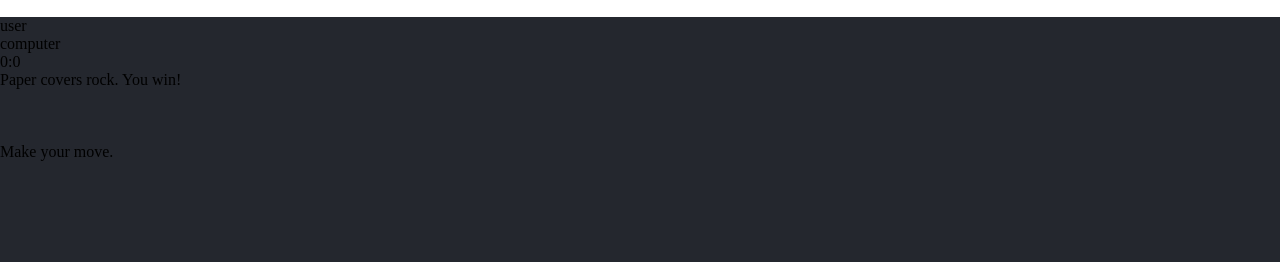
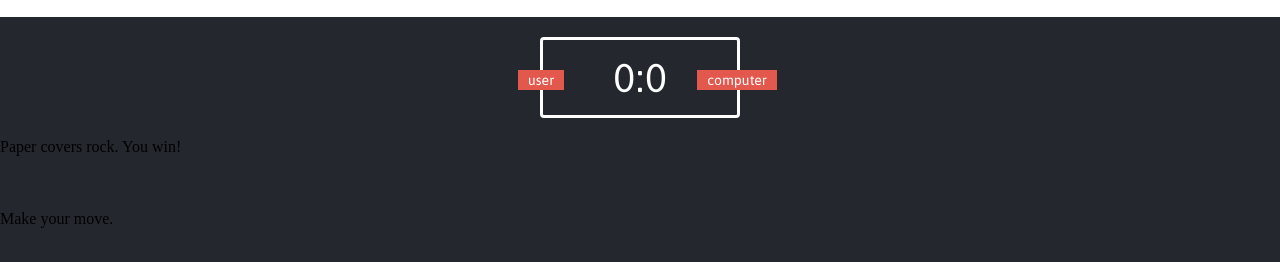
Before and after one commit to Imavicks/rockPaperScissors, a plain HTML site: page index.html in a window 1280 px wide. Shown: the part 60-322 px from the top of the page. Drawn offline with Linux system fonts and the light colour scheme.

Commit message:
style the scoreboard

```diff
--- a/style.css
+++ b/style.css
@@ -20,3 +20,36 @@ header > h1 {
     text-align: center;
     font-family: Asap, sans-serif;
 }
+
+.scoreBoard {
+    position: relative;
+    border: 3px solid white;
+    border-radius: 4px;
+    text-align: center;
+    padding: 15px 20px;
+    width: 200px;
+    margin: 20px auto;
+    color: white;
+    font-size: 40px;
+    font-family: ASAP, sans-serif;
+}
+
+.badge {
+    background-color: #E2584D;
+    color: white;
+    font-size: 14px;
+    padding: 2px 10px;
+    font-family: ASAP, sans-serif;
+}
+
+#userLabel {
+    position: absolute;
+    top: 30px;
+    left: -25px;
+}
+
+#compLabel {
+    position: absolute;
+    top: 30px;
+    right: -40px;
+}
```
